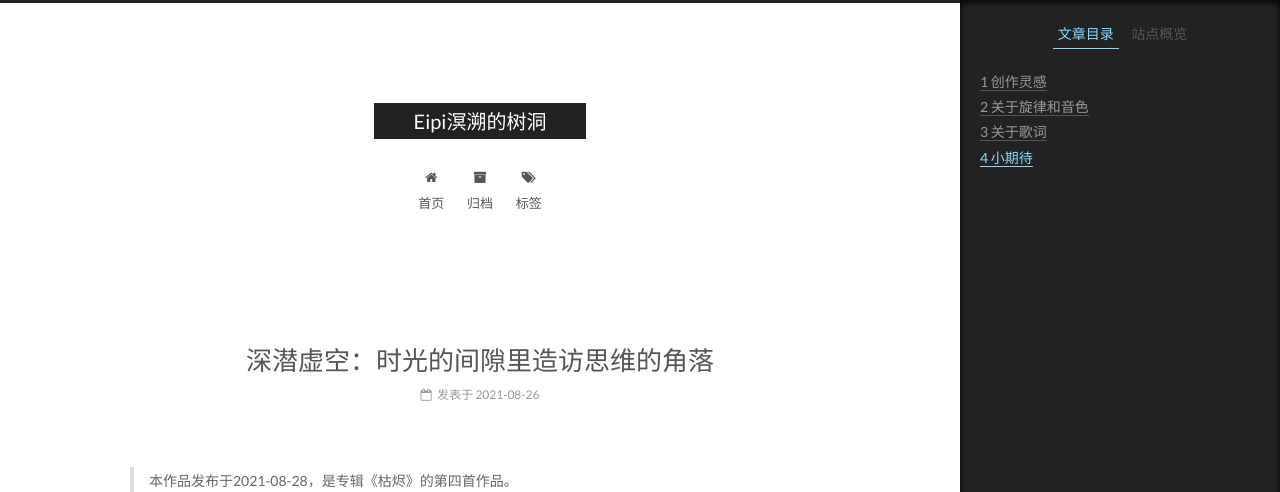
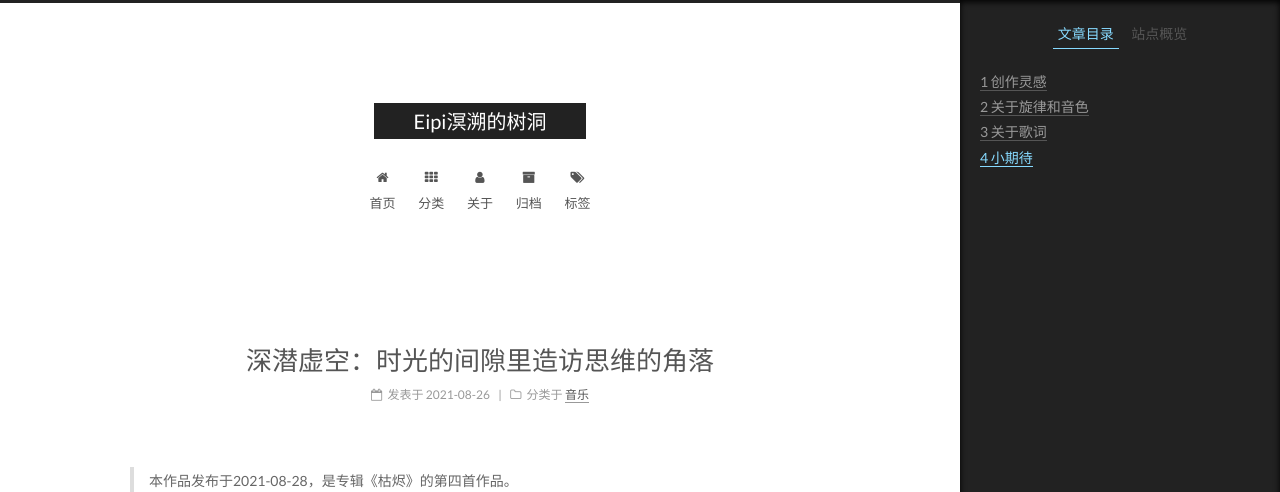
Before and after one commit to Eipi15926/eipi15926.github.io, a Jekyll site: the page built from _posts/2021-08-26-深潜虚空：时光的间隙里造访思维的角落.md, in a window 1280 px wide. Shown: the top 492 px of the page. Built offline with Jekyll 4.4.1, drawn with Linux system fonts in a browser that asks for light colours.

Commit message:
新增Category和About

```diff
--- a/_config.yml
+++ b/_config.yml
@@ -118,8 +118,8 @@ index_with_subtitle: false
 # When running the site in a subdirectory (e.g. domain.tld/blog), remove the leading slash (/archives -> archives)
 menu:
   home: /
-  #categories: /categories/
-  #about: /about/
+  categories: /categories/
+  about: /about/
   archives: /archives/
   tags: /tags/
   #sitemap: /sitemap.xml
--- a/_posts/2021-08-26-深潜虚空：时光的间隙里造访思维的角落.md
+++ b/_posts/2021-08-26-深潜虚空：时光的间隙里造访思维的角落.md
@@ -2,6 +2,8 @@
 title: 深潜虚空：时光的间隙里造访思维的角落
 tags:
   - AL-音乐-原创作品
+categories:
+  - 音乐
 ---
 
 >本作品发布于2021-08-28，是专辑《枯烬》的第四首作品。
```
Also changed, not shown: about/index.md (+2 -0 lines).
